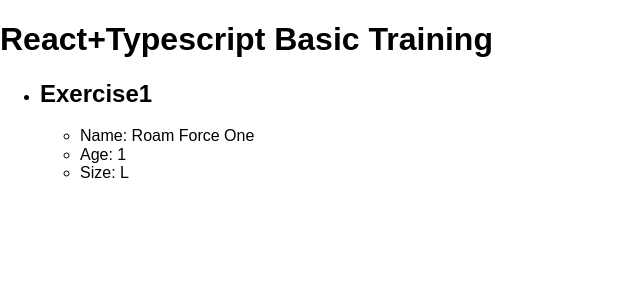
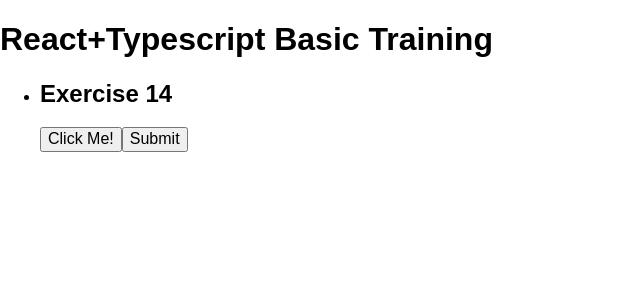
Before and after one commit to davidx-roam/React-Typescript-Basic-Training, a React (Vite) app: page / in a window 1280 px wide. Shown: the top 300 px of the page, without its empty margins (0-640 px from the left). Built offline with nearby package versions, Linux system fonts and the light colour scheme.

Commit message:
handling on submit

```diff
--- a/src/App.tsx
+++ b/src/App.tsx
@@ -1,4 +1,4 @@
-import { Exercise1 } from "./components/1-Inline-Type";
+import { Exercise } from "./components/14-On-Submit";
 
 function App() {
   return (
@@ -6,7 +6,7 @@ function App() {
       <h1>React+Typescript Basic Training</h1>
       <ul>
         <li>
-          <Exercise1 />
+          <Exercise />
         </li>
       </ul>
     </div>
--- /dev/null
+++ b/src/components/14-On-Submit.tsx
@@ -0,0 +1,37 @@
+//TODO: Add typescript to this file
+
+import React from "react";
+
+interface ClickableProps {
+  handleClick: React.MouseEventHandler<HTMLButtonElement>;
+}
+
+const Clickable = ({ handleClick }: ClickableProps) => {
+  return (
+    <button type="button" onClick={handleClick}>
+      Click Me!
+    </button>
+  );
+};
+
+export const Exercise = () => {
+  const [count, setCount] = React.useState<number>(0);
+  const handleClick: React.MouseEventHandler<HTMLButtonElement> = (e) => {
+    setCount(count + 1);
+  };
+
+  const handleSubmit: React.FormEventHandler<HTMLFormElement> = (e) => {
+    e.preventDefault();
+    console.log(count);
+  };
+
+  return (
+    <>
+      <h2>Exercise 14</h2>
+      <form onSubmit={handleSubmit}>
+        <Clickable handleClick={handleClick} />
+        <button type="submit">Submit</button>
+      </form>
+    </>
+  );
+};
```
